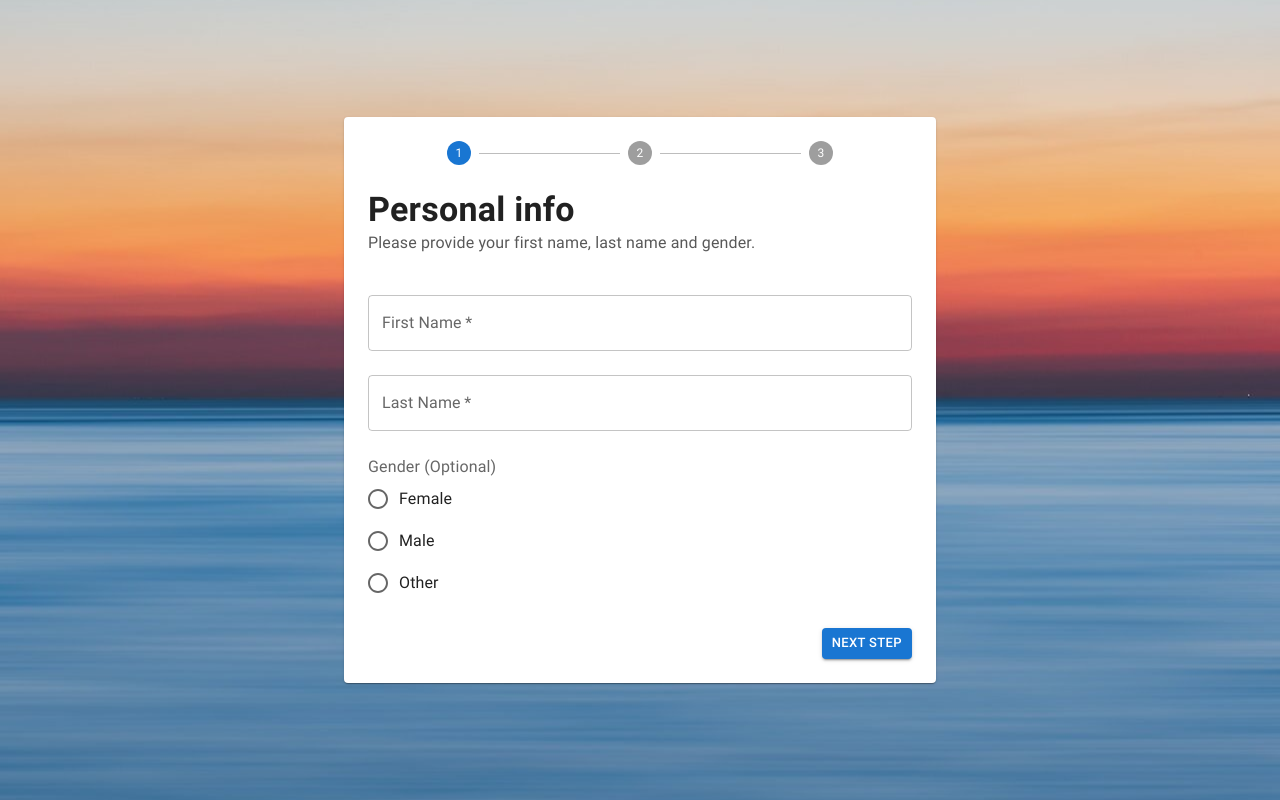
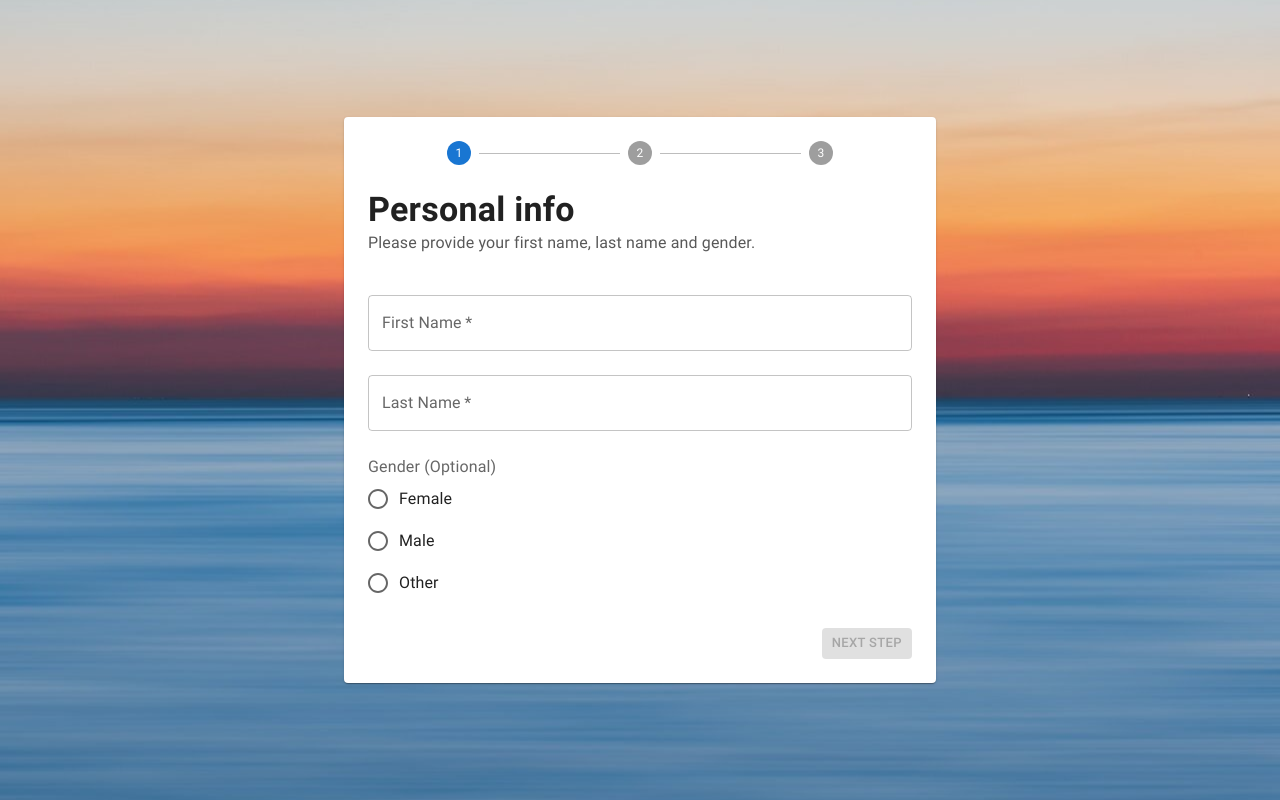
Before and after one commit to Chamara-Wijepala/multi-step-form, a React (Vite) app: page / in a window 1280 px wide. Built offline with nearby package versions, Linux system fonts and the light colour scheme.

Commit message:
Prevent user from moving to next step without filling input fields

```diff
--- a/src/components/AccountDetails.tsx
+++ b/src/components/AccountDetails.tsx
@@ -1,3 +1,4 @@
+import { useEffect, useState } from "react";
 import { Box, Typography, Button } from "@mui/material";
 import { TextInput, PasswordInput } from "./FormInputs";
 
@@ -15,9 +16,7 @@ export default function AccountDetails({
   formState,
   handleChange,
 }: Props) {
-  function stepForward() {
-    nextStep();
-  }
+  const [allInputsValid, setAllInputsValid] = useState(false);
 
   function validateEmail(email: string) {
     const pattern = /^[^ ]+@[^ ]+\.[a-z]{2,3}$/;
@@ -34,6 +33,15 @@ export default function AccountDetails({
   function validatePasswordConfirmation(password: string) {
     return password === formState.password;
   }
+
+  useEffect(() => {
+    if (
+      validateEmail(formState.email) === true &&
+      validatePassword(formState.password) === true &&
+      validatePasswordConfirmation(formState.passwordConfirmation) === true
+    )
+      setAllInputsValid(true);
+  }, [formState]);
 
   return (
     <Box display="grid" gap="1.5rem">
@@ -80,7 +88,12 @@ export default function AccountDetails({
           Go Back
         </Button>
 
-        <Button size="small" variant="contained" onClick={stepForward}>
+        <Button
+          size="small"
+          variant="contained"
+          disabled={!allInputsValid}
+          onClick={nextStep}
+        >
           Next Step
         </Button>
       </Box>
--- a/src/components/UserDetails.tsx
+++ b/src/components/UserDetails.tsx
@@ -1,3 +1,4 @@
+import { useEffect, useState } from "react";
 import {
   Box,
   Typography,
@@ -23,13 +24,19 @@ export default function UserDetails({
   formState,
   handleChange,
 }: Props) {
-  function stepForward() {
-    nextStep();
-  }
+  const [allInputsValid, setAllInputsValid] = useState(false);
 
   function validateName(name: string) {
     return name !== "";
   }
+
+  useEffect(() => {
+    if (
+      validateName(formState.firstName) === true &&
+      validateName(formState.lastName) === true
+    )
+      setAllInputsValid(true);
+  }, [formState]);
 
   return (
     <Box display="grid" gap="1.5rem">
@@ -83,7 +90,12 @@ export default function UserDetails({
       </Box>
 
       <Box display="flex" justifyContent="flex-end">
-        <Button size="small" variant="contained" onClick={stepForward}>
+        <Button
+          size="small"
+          variant="contained"
+          disabled={!allInputsValid}
+          onClick={nextStep}
+        >
           Next Step
         </Button>
       </Box>
```
